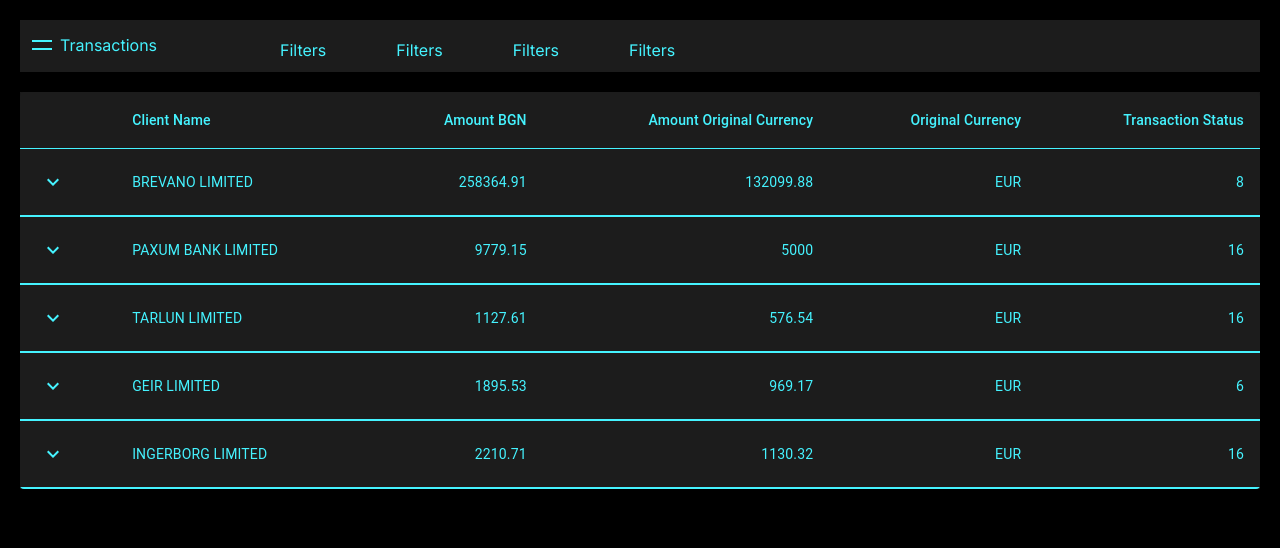
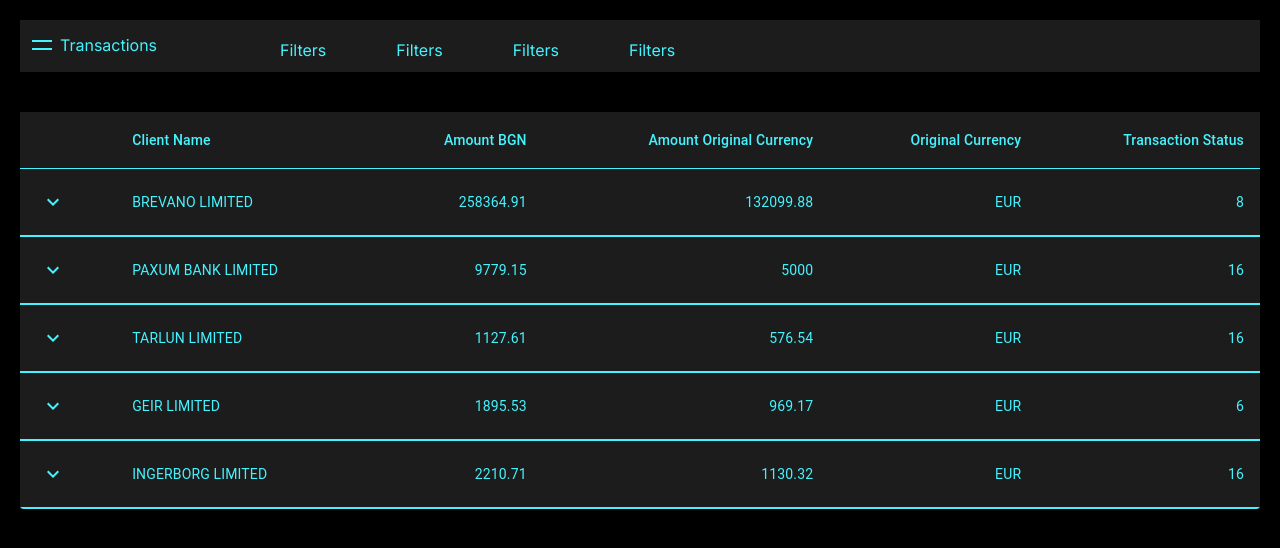
Before and after one commit to spas4o/ryvyl, a Next.js app: page /dashboard in a window 1280 px wide. Shown: the top 548 px of the page. Built offline with nearby package versions, Linux system fonts and the light colour scheme.

Commit message:
style updates

```diff
--- a/app/(pages)/dashboard/style.css
+++ b/app/(pages)/dashboard/style.css
@@ -101,6 +101,7 @@ ul li {
   transition: 0.5s;
   visibility: hidden;
   opacity: 0;
+  font-size: 14px;
   transform: translateX(250px);
   transition-delay: calc(0.2s * var(--i));
 }
@@ -116,7 +117,7 @@ ul li a {
   text-decoration: none;
   display: block;
   padding: 10px 20px;
-  height: 50px;
+  height: 40px;
   background: #1c1c1c;
   color: #45f3ff;
   transition: 0.5s;
--- a/app/components/Transactions/style.css
+++ b/app/components/Transactions/style.css
@@ -1,6 +1,6 @@
 
 .tableHolder {
-  margin: 20px;
+  margin: 40px 20px 20px 20px;
   background: #1c1c1c;
 }
 
```
